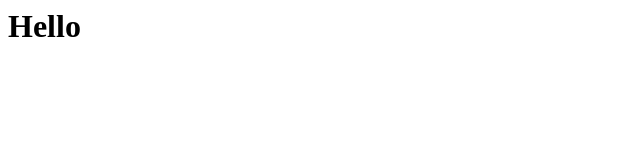
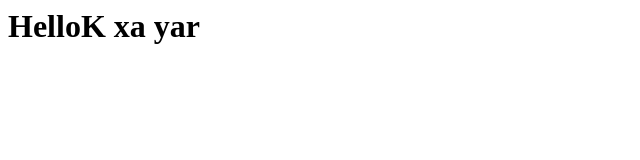
Before and after one commit to pankuuuuuuu/pankaj, a plain HTML site: page project/index.html in a window 1280 px wide. Shown: the whole page, without its empty margins (0-640 px from the left). Drawn offline with Linux system fonts and the light colour scheme.

Commit message:
small addition

```diff
--- a/project/index.html
+++ b/project/index.html
@@ -3,6 +3,6 @@
         <title>Hello </title>
     </head>
     <body>
-        <h1>Hello</h1>
+        <h1>HelloK xa yar</h1>
     </body>
 </html>
```
